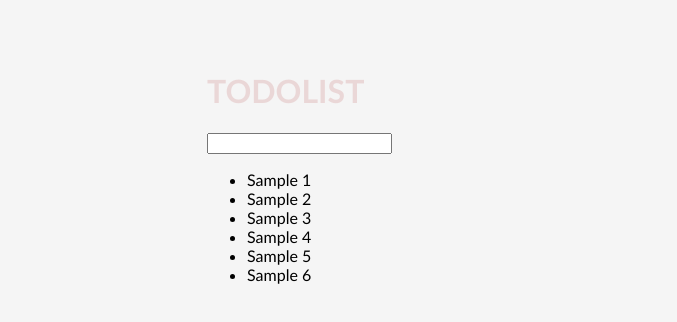
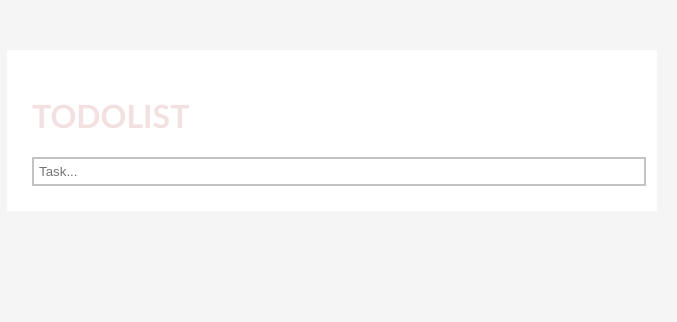
Before and after one commit to harshal-limaye/react-redux-todolist, a React (Create React App) app: page / in a window 1280 px wide. Shown: the top 322 px of the page, without its empty margins (358-1035 px from the left). Built offline with nearby package versions, Linux system fonts and the light colour scheme.

Commit message:
todo listing and style fixes

```diff
--- a/src/components/App.js
+++ b/src/components/App.js
@@ -1,7 +1,7 @@
 import React from 'react';
 import Header from './Header';
 import CreateTodo from './CreateTodo';
-import TodoItems from './TodoItems';
+import TodoList from './TodoList';
 
 export default class App extends React.Component {
     render() {
@@ -10,7 +10,7 @@ export default class App extends React.Component {
                 <div className="todo-app">
                     <Header />
                     <CreateTodo />
-                    <TodoItems />
+                    <TodoList />
                 </div>
             </div>
         );
--- a/src/components/CreateTodo.js
+++ b/src/components/CreateTodo.js
@@ -6,7 +6,7 @@ class CreateTodo extends React.Component {
     render () {
         return (
             <div className="todo-create">
-                <input type="text" onKeyDown={this.handleEnter} />
+                <input type="text" onKeyDown={this.handleEnter} placeholder="Task..." />
             </div>
         );
     }
--- /dev/null
+++ b/src/components/Todo.js
@@ -0,0 +1,16 @@
+import React from 'react';
+
+class Todo extends React.Component {
+
+    render() {
+        return (
+            <li>
+                {this.props.todo.text}
+                <button className="btn btn-delete">Delete</button>
+                <button className="btn btn-complete">Complete</button>
+            </li>
+        );
+    }
+}
+
+export default Todo;
--- a/src/components/TodoItems.js
+++ /dev/null
@@ -1,21 +0,0 @@
-import React from 'react';
-
-class TodoItems extends React.Component {
-
-    render() {
-        return (
-            <div className="todo-items">
-                <ul>
-                    <li>Sample 1</li>
-                    <li>Sample 2</li>
-                    <li>Sample 3</li>
-                    <li>Sample 4</li>
-                    <li>Sample 5</li>
-                    <li>Sample 6</li>
-                </ul>
-            </div>
-        );
-    }
-}
-
-export default TodoItems;
--- /dev/null
+++ b/src/components/TodoList.js
@@ -0,0 +1,26 @@
+import React from 'react';
+import { connect } from 'react-redux';
+import Todo from './Todo';
+
+class TodoItems extends React.Component {
+
+    render() {
+        return (
+            this.props.todos && this.props.todos.length > 0 ?
+            <div className="todo-items">
+                <ul>
+                    {
+                        this.props.todos.map((todo) => <Todo key={todo.id} todo={todo} />)
+                    }
+                </ul>
+            </div>
+            : false
+        );
+    }
+}
+
+const mapStateToProps = (state) => ({
+    todos: state.todos
+});
+
+export default connect(mapStateToProps)(TodoItems);
--- a/src/index.css
+++ b/src/index.css
@@ -10,9 +10,36 @@ body {
 }
 .todo-app {
     margin: 0 auto;
-    width: 250px;
+    width: 600px;
+    padding: 25px;
+    background-color: #ffffff;
 }
 .todo-header h1 {
     color: #af2f2f26;
     text-transform: uppercase;
 }
+.todo-create input {
+    border: 2px solid #c3c3c3;
+    width: 100%;
+    padding: 5px;
+}
+.todo-items ul {
+    padding: 0px;
+}
+.todo-items ul li {
+    list-style-type: none;
+    font-size: 20px;
+    word-break: break-all;
+}
+button.btn {
+    margin-left: 5px;
+    color: #ffffff;
+    border: none;
+    padding: 5px;
+}
+.btn-delete {
+    background-color: #ff0000;
+}
+.btn-complete {
+    background-color: #16a085;
+}
--- a/src/index.js
+++ b/src/index.js
@@ -8,8 +8,6 @@ import './index.css';
 
 const store = createStore(appReducers);
 
-store.subscribe(() => console.log(store.getState()));
-
 const template = <Provider store={store}><App /></Provider>;
 
 render( template, document.querySelector('#root') );
```
